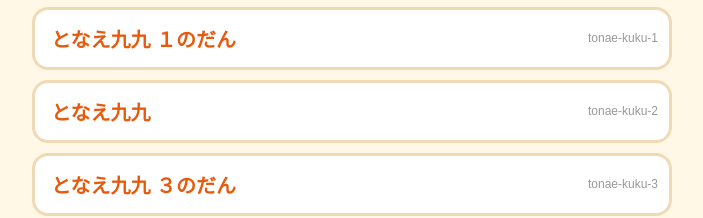
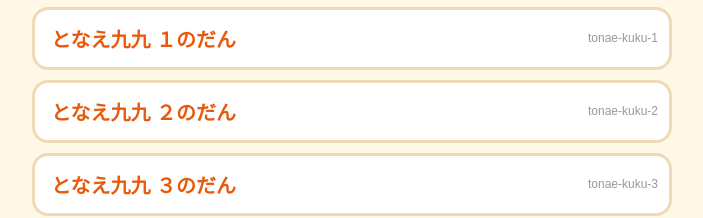
Before and after one commit to nakayoshi-rinrin/app, a plain HTML site: page index.html in a window 1280 px wide. Shown: the part 1558-1776 px from the top of the page, without its empty margins (288-991 px from the left). Drawn offline with Linux system fonts and the light colour scheme.

Commit message:
Update link text for 'tonae九九 ２のだん'

```diff
--- a/index.html
+++ b/index.html
@@ -28,7 +28,7 @@ footer{text-align:center;margin:24px;color:#7a6a5a}</style></head>
 <li><a href="tokei/">とけい</a><small>tokei</small></li>
 <li><a href="tokusanbutu/">どこの特産物？</a><small>tokusanbutu</small></li>
 <li><a href="tonae-kuku-1/">となえ九九 １のだん</a><small>tonae-kuku-1</small></li>
-<li><a href="tonae-kuku-2/">となえ九九</a><small>tonae-kuku-2</small></li>
+<li><a href="tonae-kuku-2/">となえ九九 ２のだん</a><small>tonae-kuku-2</small></li>
 <li><a href="tonae-kuku-3/">となえ九九 ３のだん</a><small>tonae-kuku-3</small></li>
 <li><a href="tonae-kuku-4/">となえ九九 ４のだん</a><small>tonae-kuku-4</small></li>
 <li><a href="tonae-kuku-5/">となえ九九 ５のだん</a><small>tonae-kuku-5</small></li>
```
